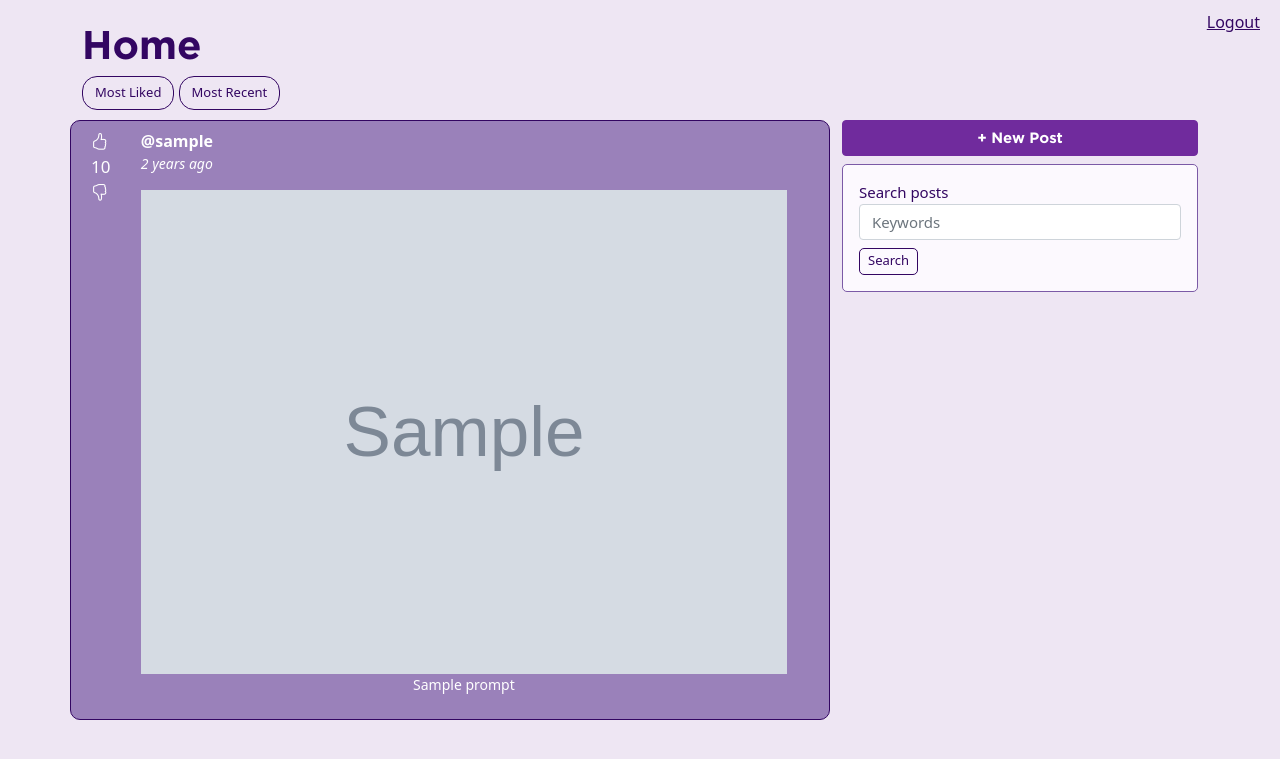
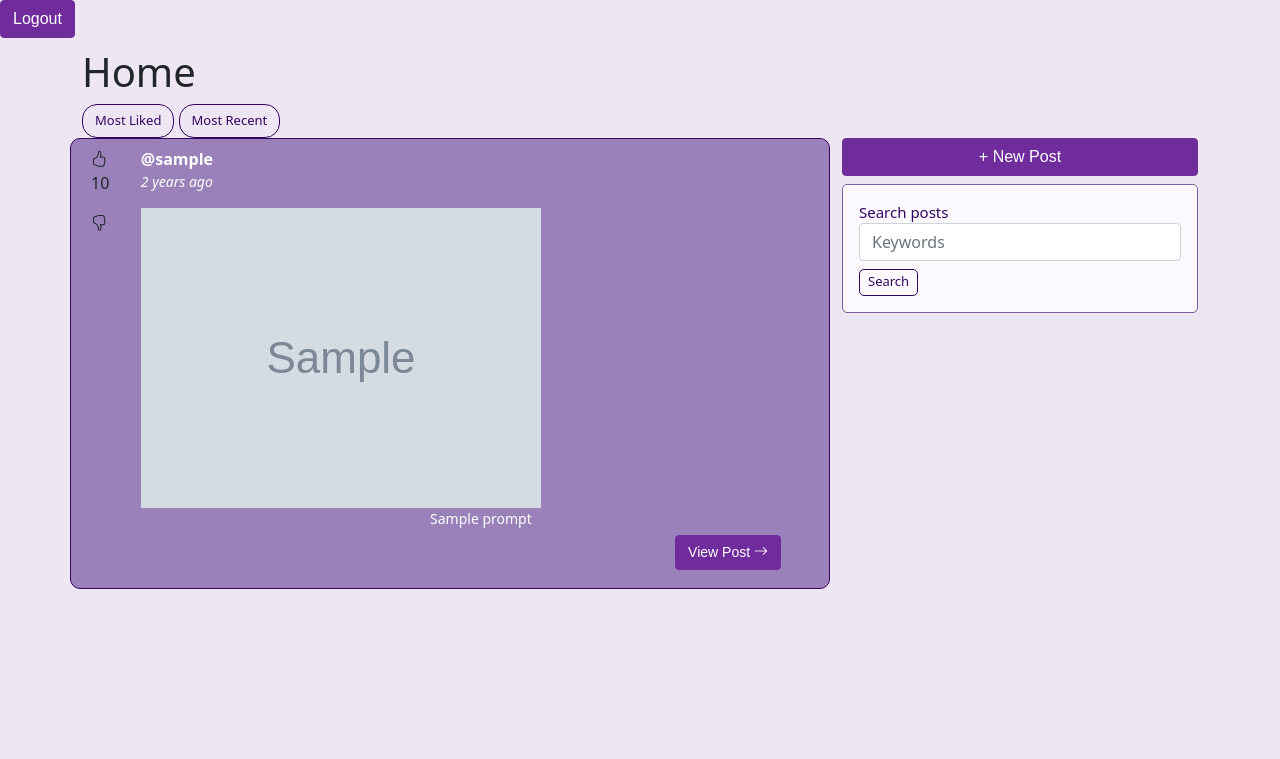
Before and after one commit to software-students-fall2022/final-project-project5-team2, a Flask app: page /feed in a window 1280 px wide. Shown: the top 759 px of the page. Run offline with Flask 2, Linux system fonts and the light colour scheme; grey boxes marked "Sample" are stand-in pictures; a database or web service that is not in the repository returns one stand-in record (values such as "Sample title").

Commit message:
Fix buttons in feed

```diff
--- a/web-app/app.py
+++ b/web-app/app.py
@@ -1,9 +1,11 @@
-from flask import Flask, render_template, request, redirect, url_for, make_response, session, flash
+from flask import Flask, render_template, request, session, redirect, url_for, make_response, session, flash, Response
+from flask_session import Session
 from dotenv import load_dotenv
 from bson.json_util import dumps, loads, ObjectId
 from mongodb import Database
 from datetime import datetime
 import bcrypt
+
 
 import random
 import os
@@ -11,70 +13,104 @@ import os
 #instantiate the app
 app = Flask(__name__)
 
+app.config['SESSION_TYPE'] = "mongodb"
+app.config['SECRET_KEY'] = os.urandom(24)
+
 #load config options from .env file
 load_dotenv()
 
 #connect to db
 Database.initialize()
 app.config['MONGO_dbname'] = 'users'
+
 #routes
-@app.route('/')
-
-#home page
-def home():
+@app.route('/', methods=['POST', 'GET'])
+def index():
     """
     Home Page
     """
+    # User logs out
+    if request.method == "POST" and "username" in session:
+        session.clear()
+
+    if "username" in session:
+        return redirect(url_for("feed"))
+
     return render_template('welcome.html')
 
+@app.route("/login", methods=['POST', 'GET'])
+def login():
+    message = 'Please login to your account'
+    if "username" in session:
+        return redirect(url_for("feed"))
 
-@app.route("/login")
-def login():
-    if request.method == 'POST':
-        users = mongo.db.users
-        signin_user = users.find_one({'username': request.form['username']})
+    if request.method == "POST":
+        username = request.form.get("username")
+        password = request.form.get("password")
 
-        if signin_user:
-            if bcrypt.hashpw(request.form['password'].encode('utf-8'), signin_user['password'].encode('utf-8')) == \
-                    signin_user['password'].encode('utf-8'):
-                session['username'] = request.form['username']
-                return redirect(url_for('index'))
+        user_found = Database.find_single('users', {"username": username})
+        if user_found:
+            user_val = user_found['username']
+            passwordcheck = user_found['password']
 
-        flash('Username and password combination is wrong')
-
-
+            if bcrypt.checkpw(password.encode('utf-8'), passwordcheck):
+                session["username"] = user_val
+                return redirect(url_for('feed'))
+            else:
+                message = 'Wrong password'
+                return render_template('login.html', message=message)
+        else:
+            message = 'Username not found'
+            return render_template('login.html', message=message)
     return render_template("login.html")
 
-@app.route("/signup")
+@app.route("/signup", methods=['POST', 'GET'])
 def signup():
     if request.method == 'POST':
-        users = mongo.db.users
-        signup_user = users.find_one({'username': request.form['username']})
+        signup_user = Database.find_single('users', {'username': request.form['username']})
+        if signup_user:
+            flash(f"Username {request.form['username']} is already taken")
+            return redirect(url_for('signup'))
 
-    if signup:
-        flash(request.form['username'] + ' username is already exist')
-        return redirect(url_for('signup'))
-
-    hashed = bcrypt.hashpw(request.form['password'].encode('utf-8'), bcrypt.gensalt(14))
-    users.insert({'username': request.form['username'], 'password': hashed})
-    return redirect(url_for('login'))
+        hashed = bcrypt.hashpw(request.form['password'].encode('utf-8'), bcrypt.gensalt(14))
+        Database.insert_one('users', {'username': request.form['username'], 'password': hashed})
+        return redirect(url_for('login'))
 
     return render_template("signup.html")
 
 @app.route("/feed")
 def feed():
+
+    logged_in = "username" in session
+
+    sortby = request.args.get('sortby', '')
+    query = request.args.get('query', '')
+
     posts = get_all_posts()
-    sortby = request.args.get('sortby', '')
+
+    posts = [post for post in posts if ( query.lower() in post['prompt'].lower())]
     posts = sort_posts(posts, sortby)
     now = datetime.now()
     for post in posts:
         date_posted = post['time_created']
         post['time_since'] = get_time_from(date_posted, now)
-    return render_template("feed.html", posts=posts)
+
+    return render_template("feed.html", posts=posts, logged_in=logged_in)
+
+@app.route("/post/<id>")
+def see_post(id):
+    post = Database.find_single('photos', id, "_id")
+    print(post)
+    return render_template("post.html", post=post)
+
+
 
 @app.route("/new-post")
 def newPost():
-    return render_template("newPost.html")
+    if "username" not in session:
+        return redirect(url_for("login"))
+
+    return render_template("newPost.html", prompt=get_random_prompt())
 
 # route to handle any errors
 @app.errorhandler(Exception)
@@ -128,7 +164,48 @@ def get_random_prompt():
     prompt = random.choice(get_all_prompts())
     return prompt
 
+
+# auth
+
+# @app.route("/", methods=['post', 'get'])
+# def index():
+#     # message = ''
+#     # if 'email' in session:
+#     #     return redirect(url_for("logged_in"))
+#     # if request.method == "POST":
+#     #     user = request.form.get("user")
+#     #     email = request.form.get("email")
+
+#     #     password = request.form.get("password")
+#     #     password_confirm = request.form.get("password_confirm")
+
+#     #     user_found = records.find_one({"user": user})
+#     #     email_found = records.find_one({"email": email})
+
+#     #     if user_found:
+#     #         message = "This username is already taken."
+#     #         return render_template('index.html')
+#     #     if email_found:
+#     #         message = "This email already has an account linked to it."
+#     #         return render_template('index.html')
+#     #     if password != password_confirm:
+#     #         message = "Passwords should match."
+#     #         return render_template('index.html')
+#     #     else:
+#     #         hashed = bcrypt.hashpw(password_confirm.encode('utf-8'), bcrypt.gensalt())
+#     #         user_input = {"user": user, 'email': email, 'password': hashed}
+#     #         records.insert_one(user_input)
+
+#     #         user_data = records.find_one({"email": email})
+#     #         new_email = user_data['email']
+
+#     #         return render_template('feed.html', email = new_email)
+#     return render_template('index.html')
+
+
 #run app
 if __name__ == "__main__":
+
+
     PORT = os.getenv('PORT', 8080)
     app.run(port=PORT)
--- a/web-app/templates/feed.html
+++ b/web-app/templates/feed.html
@@ -6,24 +6,21 @@
 
         <title>NYU Photobooth</title>
         <link href="https://cdn.jsdelivr.net/npm/bootstrap@5.0.2/dist/css/bootstrap.min.css" rel="stylesheet" integrity="sha384-EVSTQN3/azprG1Anm3QDgpJLIm9Nao0Yz1ztcQTwFspd3yD65VohhpuuCOmLASjC" crossorigin="anonymous">
-        <link
-            rel="stylesheet"
-            href="../static/css/style.css"
-        />
+        <link rel="stylesheet" href="../static/css/style.css"/>
     </head>
    <body>
-    <div style="padding-right: 20px; padding-top: 10px; height: 10px; text-align: right;" class="topnav-right">
-        <form method="POST">
-        <a type="button" name="logout" style="color:#330662" href="#search">Logout</a>
+    <div class="topnav-right">
+        <form method="POST" action="{{ url_for('index') }}">
+          <button type="submit" class="btn btn-primary">Logout</a>
         </form>
       </div>
     <div class = "container home">
-        <h1 style="font-family: GothamBold; color: #330662"> Home </h1>
-        <div style = "margin-bottom: 10px;"class="filter">
-        <form method="POST">
-        <button name="sortMostLiked" value="sortMostLiked" class="btn btn-outline-primary filter"> Most Liked </button>
-        <button name="sortMostRecent" value="sortMostRecent" class="btn btn-outline-primary filter"> Most Recent </button>
-        </form>
+        <h1>Home</h1>
+        <div class="filter">
+            <form method="GET">
+                <button name="sortby" value="likes" class="btn btn-outline-primary filter"> Most Liked </button>
+                <button name="sortby" value="recent" class="btn btn-outline-primary filter"> Most Recent </button>
+            </form>
         </div>
         <div class="row">
             <div class="col-8">
@@ -34,17 +31,21 @@
                      <!-- then , for each element -->
                      {% for post in posts %}
                     <div class = "row post p-2 mb-2">
-                        <div style="font-size: 17px; color: white;" class="col-1">
+                        <div class="col-1 col-likes">
                             <i class="bi bi-hand-thumbs-up"></i>
-                            <p style="margin-bottom: 0px;"> {{post['votes']}} </p>
+                            <p> {{post['votes']}} </p>
                             <i class="bi bi-hand-thumbs-down"></i>
                          </div>
 
                          <div class="col-11 p-0 post-info">
-                            <b>   @{{ post['username'] }}</b>
-                            <p class="small"> <i> {{post['time_since']}} </i> </p>
-                            <img style="width: 95%;" src="{{ post['photo'] }}" alt="post">
-                            <p style="width: 95%;" class="small text-center">   {{ post['prompt'] }}</p>
+
+                            <b>@{{ post['username'] }}</b>
+                            <p class="small"> <i>{{post['time_since']}}</i> </p>
+                            <img class="img-post" src="{{ post['photo'] }}" alt="post">
+                            <p class="small text-center prompt">{{ post['prompt'] }}</p>
+                            <div>
+                            <a type="button" href="/post/{{ post['_id'] }}" style="font-size: 14px; float: right; margin-right: 40px; margin-top: -10px; margin-bottom: 10px;" class="btn btn-primary"> View Post <i class="bi bi-arrow-right"></i> </a>
+                            </div>
 
                          </div>
                     </div>
@@ -53,15 +54,14 @@
 
             </div>
             <div class="col-4">
-                <a href="/new-post" type="button" style="font-size: 15px; font-family: GothamBold;" class="btn btn-primary w-100"> + New Post </a>
+                <a href="/new-post" type="button" class="btn btn-primary w-100 btn-newpost"> + New Post </a>
                 <div class="search p-3">
-                    <form method="POST">
-                    <label for="searchPosts"> Search posts </label>
-                    <input type="text" name="query" class="form-control" style="font-size: 15px;" id="searchQuery" aria-describedby="searchQuery" placeholder="Keywords">
-                    <button type="submit" class="btn btn-outline-primary search"> Search </a>
+                    <form method="GET">
+                      <label for="searchPosts">Search posts </label>
+                      <input type="text" name="query" class="form-control" id="searchQuery" aria-describedby="searchQuery" placeholder="Keywords">
+                      <button type="submit" class="btn btn-outline-primary search"> Search </a>
                     </form>
                 </div>
-
             </div>
         </div>
     </div>
```
Also changed, not shown: web-app/templates/login.html (+10 -6 lines).
